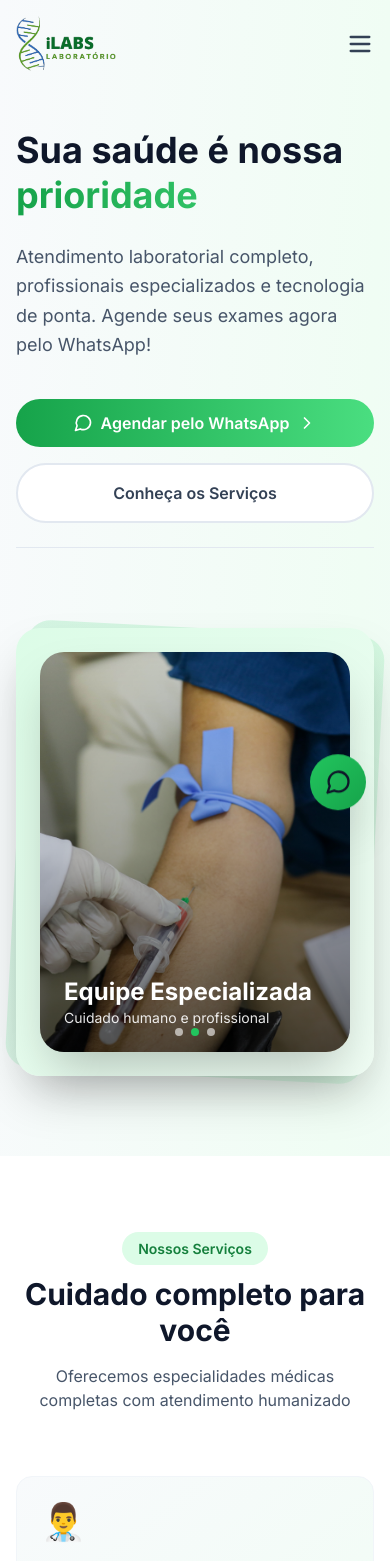
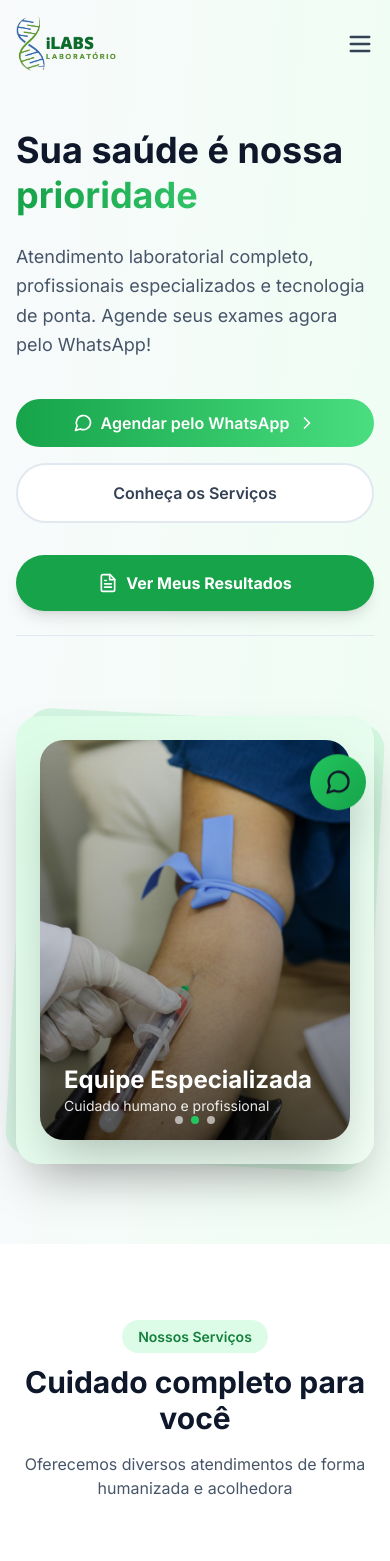
Before and after one commit to volicar/ilabs, a Next.js app: page / in a window 390 px wide. Shown: the top 1561 px of the page. Built offline with nearby package versions, Linux system fonts and the light colour scheme.

Commit message:
feat: adiciona botão 'Ver Resultados' apenas no mobile

```diff
--- a/components/sections/HeroSection.tsx
+++ b/components/sections/HeroSection.tsx
@@ -1,6 +1,8 @@
+// components/sections/HeroSection.tsx - VERSÃO COM ÍCONE DE DOCUMENTO
 import HeroCarousel from "../ui/HeroCarousel";
 import WhatsAppButton from "@/components/ui/WhatsAppButton";
 import { siteConfig } from "@/lib/config";
+import { FileText } from 'lucide-react';
 
 export default function HeroSection() {
   return (
@@ -27,11 +29,25 @@ export default function HeroSection() {
               >
                 Agendar pelo WhatsApp
               </WhatsAppButton>
+
               <a
-                href="#services"
+                href="#servicos"
                 className="bg-white text-slate-700 px-6 sm:px-8 py-4 rounded-full hover:shadow-lg transition-all border-2 border-slate-200 font-semibold text-center text-base sm:text-lg"
               >
                 Conheça os Serviços
+              </a>
+            </div>
+
+            {/* BOTÃO RESULTADOS - APENAS MOBILE - COM ÍCONE */}
+            <div className="sm:hidden pt-2">
+              <a
+                href="https://portal.worklabweb.com.br/resultados-on-line/2317"
+                target="_blank"
+                rel="noopener noreferrer"
+                className="flex items-center justify-center gap-2 w-full bg-primary-600 hover:bg-primary-700 text-white px-6 py-4 rounded-full font-bold text-center text-base transition-all shadow-lg hover:shadow-xl"
+              >
+                <FileText size={20} />
+                Ver Meus Resultados
               </a>
             </div>
 
@@ -42,7 +58,7 @@ export default function HeroSection() {
             </div>
           </div>
 
-          {/* 👇 AQUI: só trocou a imagem pelo componente */}
+          {/* Carrossel */}
           <div className="relative animate-fadeInRight">
             <div className="absolute inset-0 bg-gradient-to-br from-primary-400 to-primary-300 rounded-3xl rotate-3 opacity-20"></div>
             <div className="relative bg-gradient-to-br from-primary-100 to-primary-50 rounded-3xl p-6 sm:p-8 shadow-2xl">
--- a/components/sections/ServicesSection.tsx
+++ b/components/sections/ServicesSection.tsx
@@ -13,7 +13,7 @@ export default function ServicesSection() {
             Cuidado completo para você
           </h2>
           <p className="text-base sm:text-lg text-slate-600">
-            Oferecemos especialidades médicas completas com atendimento humanizado
+            Oferecemos diversos atendimentos de forma humanizada e acolhedora
           </p>
         </div>
 
```
